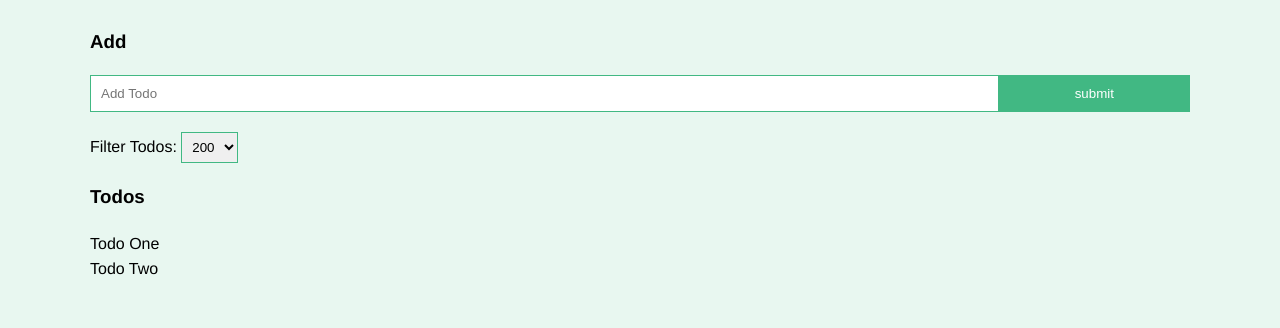
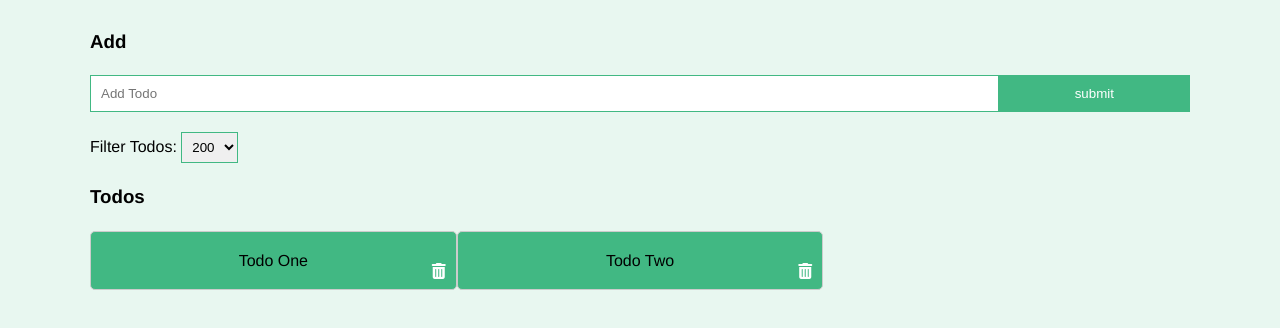
Before and after one commit to astonetuhame/vuex-todo, a Vue app: page / in a window 1280 px wide. Shown: the top 328 px of the page. Built offline with nearby package versions, Linux system fonts and the light colour scheme.

Commit message:
Update Todos.vue

```diff
--- a/src/components/Todos.vue
+++ b/src/components/Todos.vue
@@ -4,23 +4,52 @@
         <div class="todos">
             <div v-for="(todo, index) in allTodos" :key="index" class="todo">
                 {{  todo.title }}
+                <i @click="deleteTodo(todo.id)" class="fas fa-trash-alt"></i>
             </div>
         </div>
     </div>
 </template>
 
 <script>
-import { mapGetters } from 'vuex'
+import { mapGetters, mapActions } from 'vuex'
 
 export default {
     name: "Todos",
-    computed: mapGetters(['allTodos'])
+    methods:{
+        ...mapActions(['fetchTodos', "deleteTodo"])
+    },
+    computed: mapGetters(['allTodos']),
+    created(){
+        this.fetchTodos()
+    }
 }
 
 </script>
 
 
-<style>
+<style scoped>
+    .todos {
+        display: grid;
+        grid-template-columns: repeat(3, 1fr);
 
+    }
+
+    .todo{
+        border: 1px solid #ccc;
+        background: #41b883;
+        padding: 1rem;
+        border-radius: 5px;
+        text-align: center;
+        position: relative;
+        cursor: pointer
+    }
+
+    i {
+        position: absolute;
+        bottom: 10px;
+        right: 10px;
+        color: #fff;
+        cursor: pointer
+    }
 
 </style>
```
